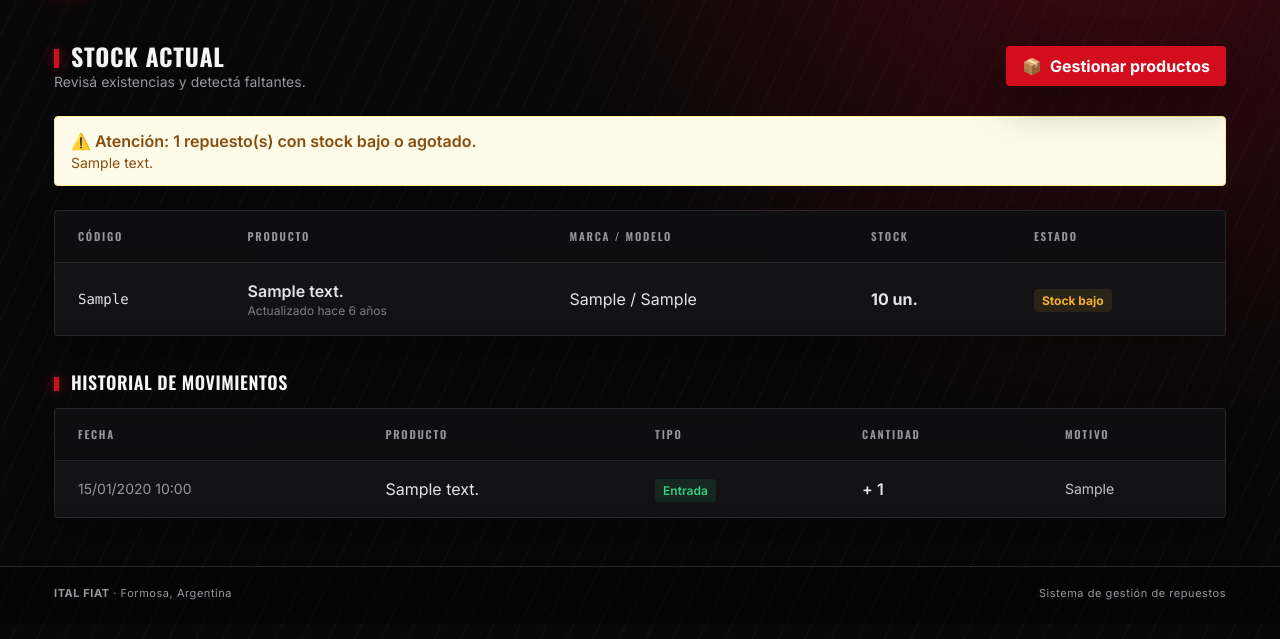
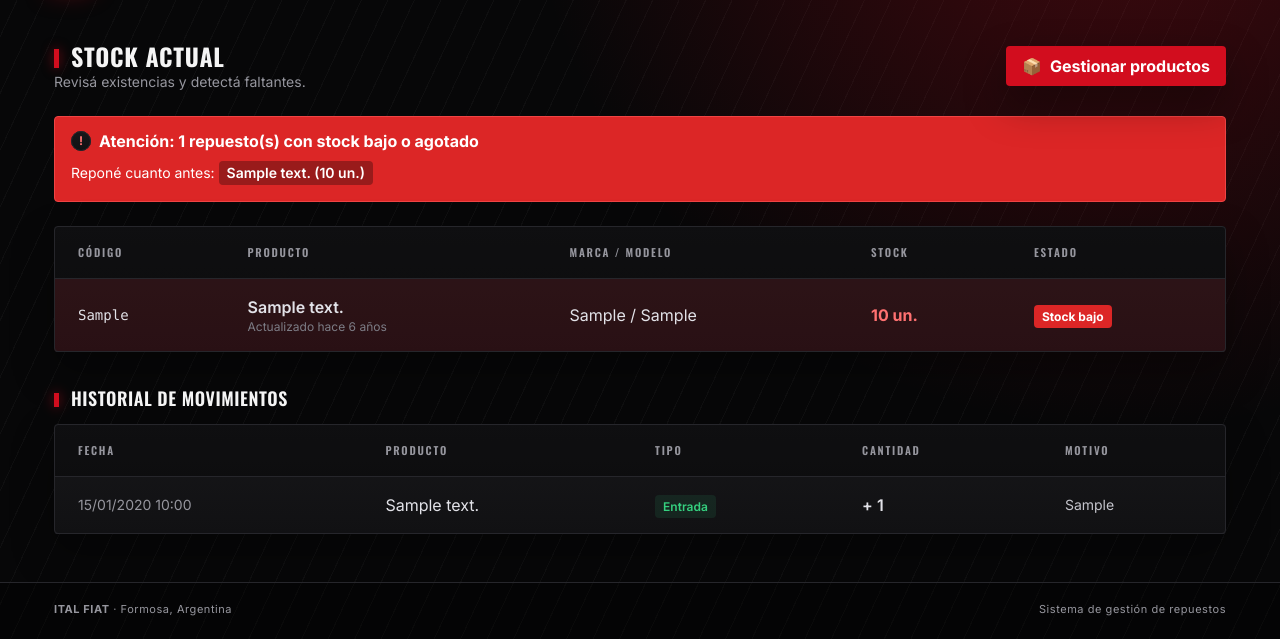
Before and after one commit to serg2336/Proyecto-final-TFI, a Laravel app: page /stock in a window 1280 px wide. Shown: the part 78-717 px from the top of the page. Run offline with Laravel 12, Linux system fonts and the light colour scheme; a user stored in the database is signed in; tables that the repository leaves empty hold one stand-in row (values such as "Sample post"); style sheets or scripts are compiled from the project's sources.

Commit message:
feat(stock): alertas visuales en rojo para stock bajo
El aviso de reposicion y la fila del producto pasan a rojo, con texto blanco legible sobre fondo solido. Badges Sin stock y Stock bajo en rojo. Incluye tests de alertas.

```diff
--- a/resources/views/stock.blade.php
+++ b/resources/views/stock.blade.php
@@ -37,9 +37,23 @@
     @endif
 
     @if ($productosBajos->isNotEmpty())
-        <div class="mb-6 bg-yellow-50 border border-yellow-200 text-yellow-800 rounded-lg px-4 py-3">
-            <p class="font-semibold">⚠️ Atención: {{ $productosBajos->count() }} repuesto(s) con stock bajo o agotado.</p>
-            <p class="text-sm">{{ $productosBajos->pluck('descripcion')->join(', ') }}</p>
+        <div
+            class="mb-6 bg-red-600 border border-red-500 rounded-lg px-4 py-3 text-white"
+            role="alert"
+            aria-live="polite"
+        >
+            <p class="font-bold flex items-center gap-2">
+                <span class="inline-flex items-center justify-center w-5 h-5 rounded-full bg-white text-red-700 font-black text-xs" aria-hidden="true">!</span>
+                Atención: {{ $productosBajos->count() }} repuesto(s) con stock bajo o agotado
+            </p>
+            <p class="text-sm mt-2">
+                Reponé cuanto antes:
+                @foreach ($productosBajos as $productoBajo)
+                    <span class="inline-block bg-red-800 text-white font-semibold rounded px-2 py-0.5 mr-1 mb-1">
+                        {{ $productoBajo->descripcion }} ({{ $productoBajo->stock }} un.)
+                    </span>
+                @endforeach
+            </p>
         </div>
     @endif
 
@@ -60,7 +74,10 @@
             </thead>
             <tbody class="text-gray-700">
                 @forelse($productos as $producto)
-                    <tr class="hover:bg-gray-50 border-b">
+                    @php
+                        $stockBajo = $producto->stock <= $producto->stock_minimo;
+                    @endphp
+                    <tr @class(['hover:bg-gray-50 border-b', 'bg-red-100' => $stockBajo])>
                         <td class="py-4 px-6 font-mono text-sm">{{ $producto->codigo }}</td>
                         <td class="py-4 px-6 font-semibold">
                             {{ $producto->descripcion }}
@@ -69,12 +86,12 @@
                         <td class="py-4 px-6">
                             {{ $producto->marca }}@if($producto->modelo) / {{ $producto->modelo }}@endif
                         </td>
-                        <td class="py-4 px-6 font-bold">{{ $producto->stock }} un.</td>
+                        <td @class(['py-4 px-6 font-bold', 'text-red-600' => $stockBajo])>{{ $producto->stock }} un.</td>
                         <td class="py-4 px-6">
                             @if($producto->stock === 0)
-                                <span class="text-red-600 bg-red-100 px-2 py-1 rounded text-xs font-bold" title="Este producto no tiene unidades disponibles.">Sin stock</span>
-                            @elseif($producto->stock <= $producto->stock_minimo)
-                                <span class="text-yellow-600 bg-yellow-100 px-2 py-1 rounded text-xs font-bold" title="Quedan pocas unidades. Revisá el umbral de reposición.">Stock bajo</span>
+                                <span class="text-white bg-red-800 px-2 py-1 rounded text-xs font-bold" title="Este producto no tiene unidades disponibles.">Sin stock</span>
+                            @elseif($stockBajo)
+                                <span class="text-white bg-red-600 px-2 py-1 rounded text-xs font-bold" title="Quedan pocas unidades. Revisá el umbral de reposición.">Stock bajo</span>
                             @else
                                 <span class="text-green-600 bg-green-100 px-2 py-1 rounded text-xs font-bold">Disponible</span>
                             @endif
```
Also changed, not shown: tests/Feature/StockAlertasTest.php (added, +89 -0 lines).
